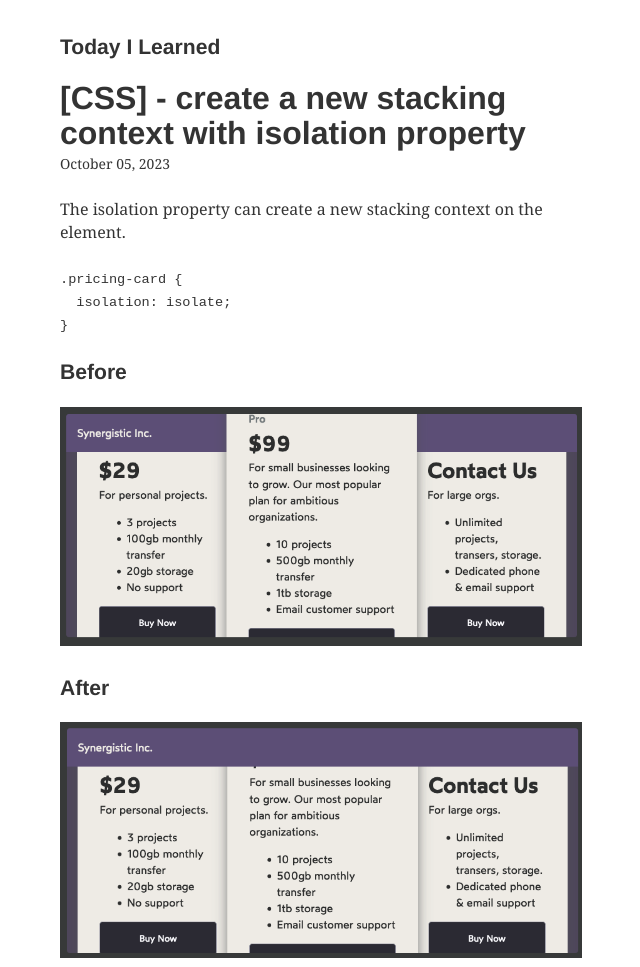
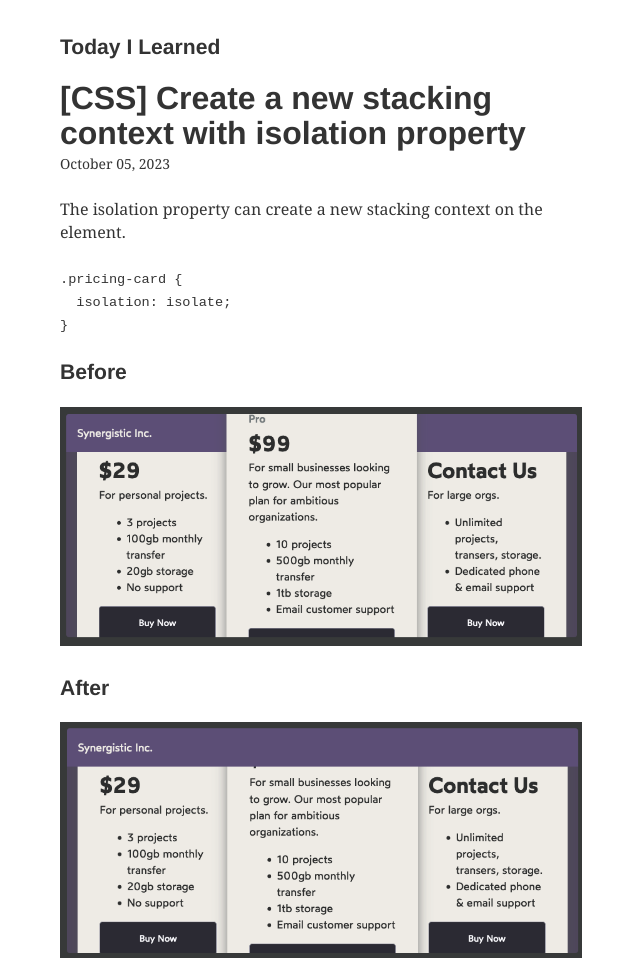
Before and after one commit to vuongvu1/today-i-learned, a Gatsby site: page /post/css-create-a-new-stacking-context-with-isolation-property/ in a window 1280 px wide. Shown: the top 967 px of the page, without its empty margins (319-959 px from the left). Built offline with nearby package versions, Linux system fonts and the light colour scheme; Gatsby itself is replaced by a stand-in of ours; some packages are replaced by stand-ins of ours; code samples lack their colours; what typography-theme-ocean-beach would draw is missing.

Commit message:
Update Post “css-create-a-new-stacking-context-with-isolation-property”

```diff
--- a/content/post/css-create-a-new-stacking-context-with-isolation-property.md
+++ b/content/post/css-create-a-new-stacking-context-with-isolation-property.md
@@ -1,7 +1,7 @@
 ---
 path: create-a-new-stacking-context-with-isolation-property
 date: 2023-10-05T21:38:36.843Z
-title: "[CSS] - create a new stacking context with isolation property"
+title: "[CSS] Create a new stacking context with isolation property"
 ---
 The isolation property can create a new stacking context on the element.
 
```
